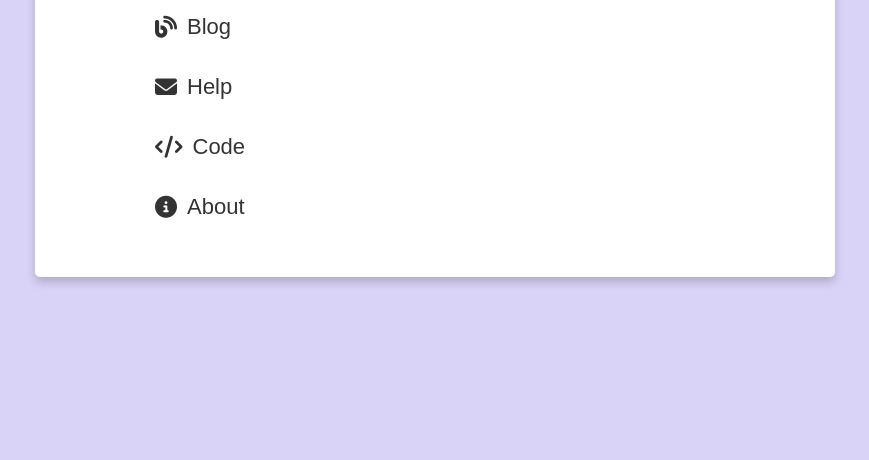
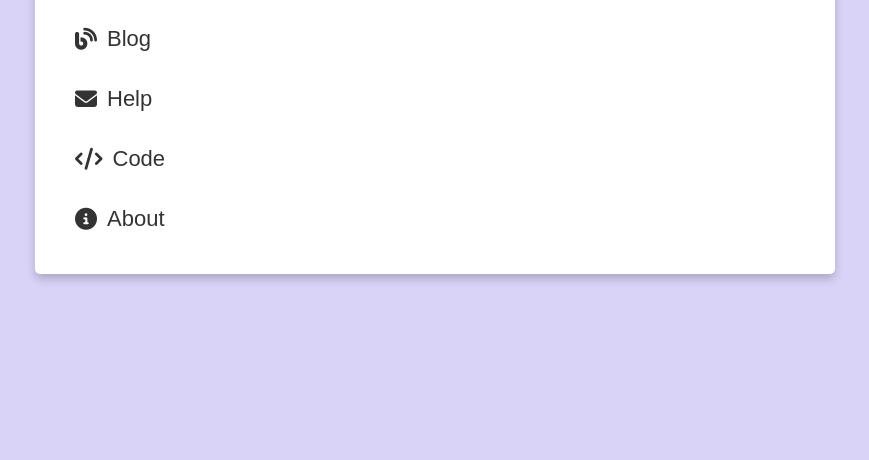
Before and after one commit to vitorarafe/Vertical-Tab-Design-, a plain HTML site: page index.html in a window 1280 px wide. Shown: the part 340-800 px from the top of the page, without its empty margins (205-1074 px from the left). Drawn offline with Linux system fonts and the light colour scheme.

Commit message:
css modificado para ajustar os elementos da página

```diff
--- a/Style2.css
+++ b/Style2.css
@@ -19,26 +19,27 @@ body {
     width: 100%;
     background-color: #fff;
     border-radius: 5px;
-    margin: 0 20px;
+    /* margin: 0 20px; */
     padding: 40px 50px 40px 40px;
     box-shadow: 0 5px 10px rgba(0, 0, 0, 0.2);
 }
 
 .container .main-title {
     font-size: 30px;
-    font-weight: 500px;
-    margin-bottom: 20px;
+    /* font-weight: 500; */
+    margin-bottom: 10px;
     font-weight: 700;
 }
 
 .container .content {
-    display: flex;
-    flex-direction: row;
-    position: relative;
-    align-items: flex-start;
+    /* display: flex;
+    flex-direction: row; */
+    /* position: relative; */
+    /* align-items: flex-start; */
 }
 
 .container .content .list {
+    margin-bottom: -15px; /*esse é daora*/
     display: flex;
     flex-direction: column;
     width: fit-content;
@@ -46,19 +47,19 @@ body {
 }
 
 .content .list label {
-    height: 60px;
+    /* height: 60px; */
     display: flex;
     align-items: center;
     gap: 10px;
-    padding: 10px 15px;
+    /* padding: 10px 15px; */
     font-size: 22px;
-    font-weight: 500;
-    border-radius: 12px;
+    /* font-weight: 500; */
+    /* border-radius: 12px; */
     line-height: 60px;
     cursor: pointer;
     color: #333;
     transition: all 0.4s ease;
-    width: fit-content;
+    /* width: fit-content; */
 }
 
 .content .list label:hover {
```
